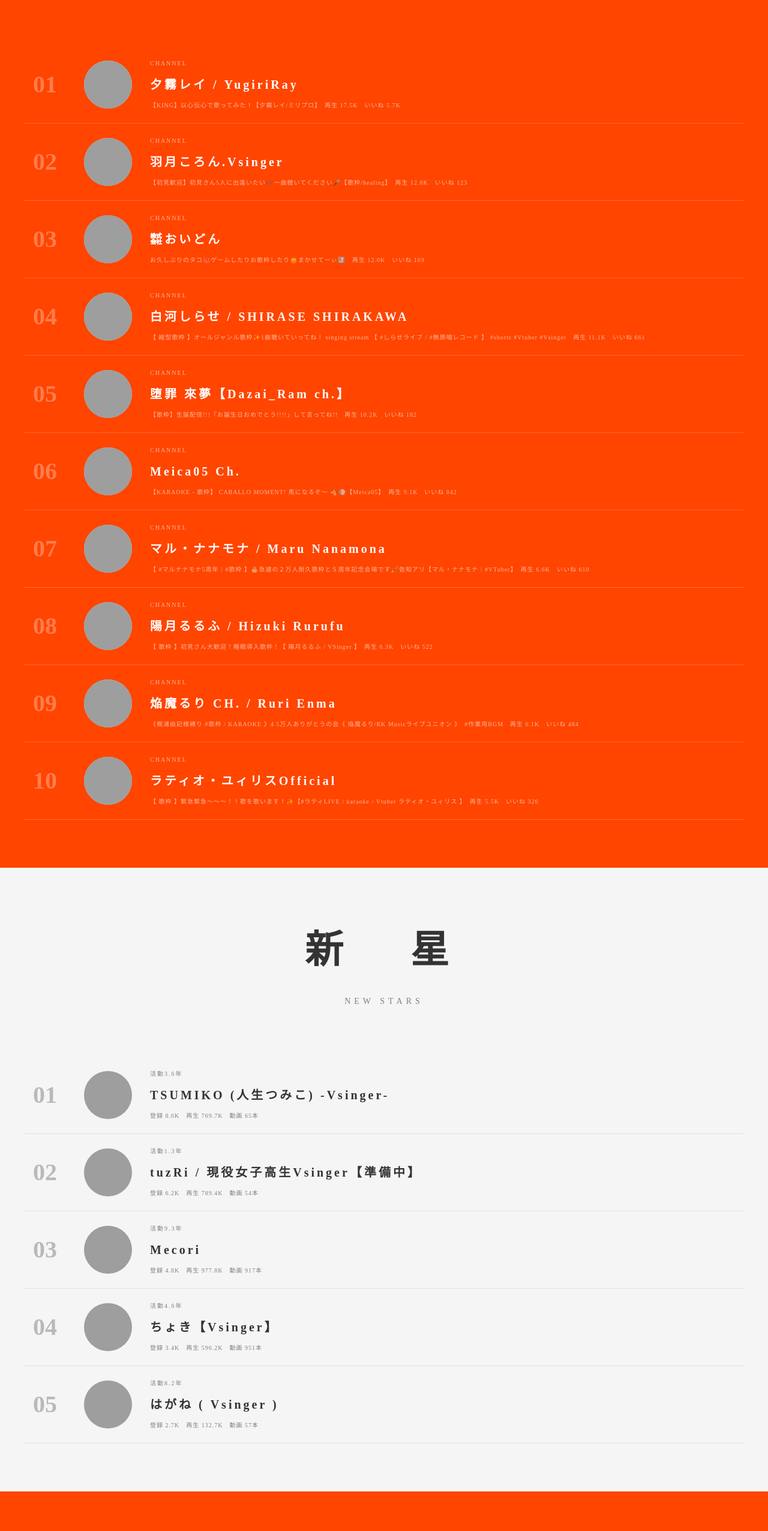
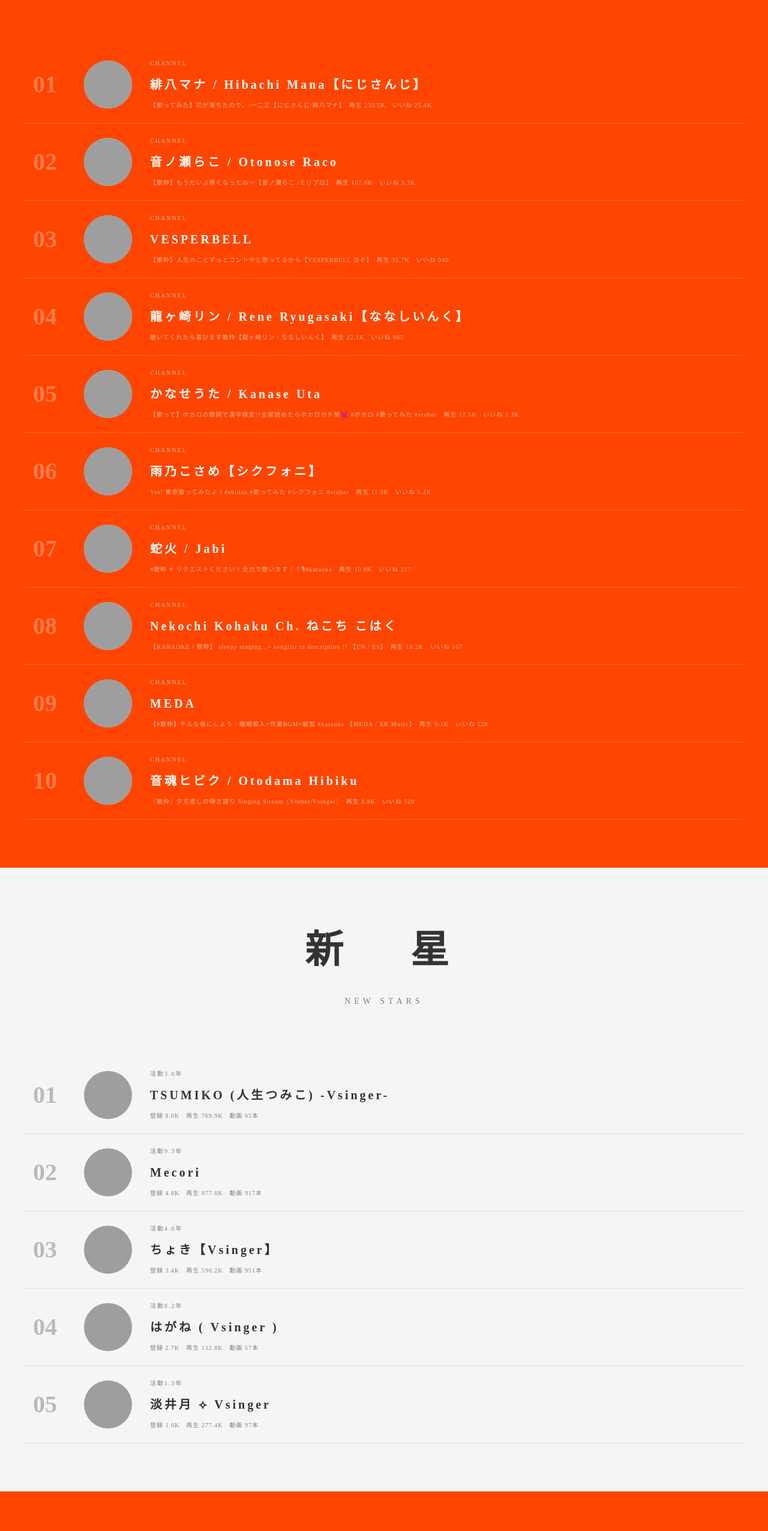
Before and after one commit to gppy312-wq/vsinger-chronicle, a plain HTML site: page index.html in a window 1280 px wide. Shown: the part 1407-3960 px from the top of the page at 60% size. Drawn offline with Linux system fonts and the light colour scheme; grey boxes are pictures that could not be loaded.

Commit message:
Update index.html with new articles and rankings

```diff
--- a/index.html
+++ b/index.html
@@ -639,123 +639,123 @@
                     <p class="section-subtitle">TODAY'S VOICE</p>
                 </div>
 
-    <a href="https://www.youtube.com/watch?v=86HfraHzFyw" target="_blank" rel="noopener noreferrer" class="rank-card">
+    <a href="https://www.youtube.com/watch?v=Ss_Jj35EG18" target="_blank" rel="noopener noreferrer" class="rank-card">
         <div class="rank-number">01</div>
         <div class="rank-avatar">
-            <img src="https://i.ytimg.com/vi/86HfraHzFyw/hqdefault.jpg" alt="夕霧レイ / YugiriRay（Vsinger）" loading="lazy">
+            <img src="https://i.ytimg.com/vi/Ss_Jj35EG18/hqdefault.jpg" alt="緋八マナ / Hibachi Mana【にじさんじ】（Vsinger）" loading="lazy">
         </div>
         <div class="rank-info">
             <div class="rank-channel">CHANNEL</div>
-            <div class="rank-title">夕霧レイ / YugiriRay</div>
-            <div class="rank-stats">【KING】以心伝心で歌ってみた！【夕霧レイ/ミリプロ】　再生 17.5K　いいね 5.7K</div>
+            <div class="rank-title">緋八マナ / Hibachi Mana【にじさんじ】</div>
+            <div class="rank-stats">【歌ってみた】花が落ちたので、/一二三【にじさんじ/緋八マナ】　再生 233.5K　いいね 25.4K</div>
         </div>
     </a>
 
-    <a href="https://www.youtube.com/watch?v=2TQKuDJx7LY" target="_blank" rel="noopener noreferrer" class="rank-card">
+    <a href="https://www.youtube.com/watch?v=wilgy3UkVvk" target="_blank" rel="noopener noreferrer" class="rank-card">
         <div class="rank-number">02</div>
         <div class="rank-avatar">
-            <img src="https://i.ytimg.com/vi/2TQKuDJx7LY/hqdefault.jpg" alt="羽月ころん.Vsinger（Vsinger）" loading="lazy">
+            <img src="https://i.ytimg.com/vi/wilgy3UkVvk/hqdefault.jpg" alt="音ノ瀬らこ / Otonose Raco（Vsinger）" loading="lazy">
         </div>
         <div class="rank-info">
             <div class="rank-channel">CHANNEL</div>
-            <div class="rank-title">羽月ころん.Vsinger</div>
-            <div class="rank-stats">【初見歓迎】初見さん5人に出逢いたい🎶一曲聴いてください🎤【歌枠/healing】　再生 12.8K　いいね 123</div>
+            <div class="rank-title">音ノ瀬らこ / Otonose Raco</div>
+            <div class="rank-stats">【歌枠】もうだいぶ寒くなったね～【音ノ瀬らこ /ミリプロ】　再生 107.0K　いいね 3.3K</div>
         </div>
     </a>
 
-    <a href="https://www.youtube.com/watch?v=1TWTxuylGEs" target="_blank" rel="noopener noreferrer" class="rank-card">
+    <a href="https://www.youtube.com/watch?v=nETj5srYeO0" target="_blank" rel="noopener noreferrer" class="rank-card">
         <div class="rank-number">03</div>
         <div class="rank-avatar">
-            <img src="https://i.ytimg.com/vi/1TWTxuylGEs/hqdefault.jpg" alt="㍿おいどん（Vsinger）" loading="lazy">
+            <img src="https://i.ytimg.com/vi/nETj5srYeO0/hqdefault.jpg" alt="VESPERBELL（Vsinger）" loading="lazy">
         </div>
         <div class="rank-info">
             <div class="rank-channel">CHANNEL</div>
-            <div class="rank-title">㍿おいどん</div>
-            <div class="rank-stats">お久しぶりのタコ🐙ゲームしたりお歌枠したり🙂‍↕️まかせてーぃ⤴️　再生 12.0K　いいね 169</div>
+            <div class="rank-title">VESPERBELL</div>
+            <div class="rank-stats">【歌枠】人生のことずっとコントやと思ってるから【VESPERBELL ヨミ】　再生 35.7K　いいね 940</div>
         </div>
     </a>
 
-    <a href="https://www.youtube.com/watch?v=av13n5KwGp4" target="_blank" rel="noopener noreferrer" class="rank-card">
+    <a href="https://www.youtube.com/watch?v=Vkc0MnxjKMs" target="_blank" rel="noopener noreferrer" class="rank-card">
         <div class="rank-number">04</div>
         <div class="rank-avatar">
-            <img src="https://i.ytimg.com/vi/av13n5KwGp4/hqdefault.jpg" alt="白河しらせ / SHIRASE SHIRAKAWA（Vsinger）" loading="lazy">
+            <img src="https://i.ytimg.com/vi/Vkc0MnxjKMs/hqdefault.jpg" alt="龍ヶ崎リン / Rene Ryugasaki【ななしいんく】（Vsinger）" loading="lazy">
         </div>
         <div class="rank-info">
             <div class="rank-channel">CHANNEL</div>
-            <div class="rank-title">白河しらせ / SHIRASE SHIRAKAWA</div>
-            <div class="rank-stats">【 縦型歌枠 】オールジャンル歌枠✨1曲聴いていってね！ singing stream 【 #しらせライブ / #無原唱レコード 】 #shorts #Vtuber #Vsinger　再生 11.1K　いいね 661</div>
+            <div class="rank-title">龍ヶ崎リン / Rene Ryugasaki【ななしいんく】</div>
+            <div class="rank-stats">聴いてくれたら喜びます歌枠【龍ヶ崎リン / ななしいんく】　再生 22.1K　いいね 985</div>
         </div>
     </a>
 
-    <a href="https://www.youtube.com/watch?v=6FSrwG1Fl_8" target="_blank" rel="noopener noreferrer" class="rank-card">
+    <a href="https://www.youtube.com/watch?v=ed5RGfp_wp4" target="_blank" rel="noopener noreferrer" class="rank-card">
         <div class="rank-number">05</div>
         <div class="rank-avatar">
-            <img src="https://i.ytimg.com/vi/6FSrwG1Fl_8/hqdefault.jpg" alt="堕罪 來夢【Dazai_Ram ch.】（Vsinger）" loading="lazy">
+            <img src="https://i.ytimg.com/vi/ed5RGfp_wp4/hqdefault.jpg" alt="かなせうた / Kanase Uta（Vsinger）" loading="lazy">
         </div>
         <div class="rank-info">
             <div class="rank-channel">CHANNEL</div>
-            <div class="rank-title">堕罪 來夢【Dazai_Ram ch.】</div>
-            <div class="rank-stats">【歌枠】生誕配信!!!「お誕生日おめでとう!!!!」して言ってね!!　再生 10.2K　いいね 182</div>
+            <div class="rank-title">かなせうた / Kanase Uta</div>
+            <div class="rank-stats">【歌って】ボカロの歌詞で漢字検定!?全部読めたらボカロガチ勢😈 #ボカロ #歌ってみた #vtuber　再生 17.5K　いいね 1.3K</div>
         </div>
     </a>
 
-    <a href="https://www.youtube.com/watch?v=iv0LO_2W7FY" target="_blank" rel="noopener noreferrer" class="rank-card">
+    <a href="https://www.youtube.com/watch?v=Wi0bPUSBlBA" target="_blank" rel="noopener noreferrer" class="rank-card">
         <div class="rank-number">06</div>
         <div class="rank-avatar">
-            <img src="https://i.ytimg.com/vi/iv0LO_2W7FY/hqdefault.jpg" alt="Meica05 Ch.（Vsinger）" loading="lazy">
+            <img src="https://i.ytimg.com/vi/Wi0bPUSBlBA/hqdefault.jpg" alt="雨乃こさめ【シクフォニ】（Vsinger）" loading="lazy">
         </div>
         <div class="rank-info">
             <div class="rank-channel">CHANNEL</div>
-            <div class="rank-title">Meica05 Ch.</div>
-            <div class="rank-stats">【KARAOKE - 歌枠】 CABALLO MOMENT! 馬になるぞ～ 🐴💨【Meica05】　再生 9.1K　いいね 842</div>
+            <div class="rank-title">雨乃こさめ【シクフォニ】</div>
+            <div class="rank-stats">Yes! 東京歌ってみたよ！#ebidan #歌ってみた #シクフォニ #vtuber　再生 11.9K　いいね 5.2K</div>
         </div>
     </a>
 
-    <a href="https://www.youtube.com/watch?v=vs9hhIXch2U" target="_blank" rel="noopener noreferrer" class="rank-card">
+    <a href="https://www.youtube.com/watch?v=56CrOhUnvfE" target="_blank" rel="noopener noreferrer" class="rank-card">
         <div class="rank-number">07</div>
         <div class="rank-avatar">
-            <img src="https://i.ytimg.com/vi/vs9hhIXch2U/hqdefault.jpg" alt="マル・ナナモナ / Maru Nanamona（Vsinger）" loading="lazy">
+            <img src="https://i.ytimg.com/vi/56CrOhUnvfE/hqdefault.jpg" alt="蛇火 / Jabi（Vsinger）" loading="lazy">
         </div>
         <div class="rank-info">
             <div class="rank-channel">CHANNEL</div>
-            <div class="rank-title">マル・ナナモナ / Maru Nanamona</div>
-            <div class="rank-stats">【 #マルナナモナ5周年｜#歌枠  】🎂急遽の２万人耐久歌枠と５周年記念会場です🎉告知アリ【マル・ナナモナ｜#VTuber】　再生 6.6K　いいね 610</div>
+            <div class="rank-title">蛇火 / Jabi</div>
+            <div class="rank-stats">#歌枠  ♰ リクエストください！全力で歌います！！🎙#karaoke　再生 10.8K　いいね 217</div>
         </div>
     </a>
 
-    <a href="https://www.youtube.com/watch?v=hDFqT9scZoY" target="_blank" rel="noopener noreferrer" class="rank-card">
+    <a href="https://www.youtube.com/watch?v=PFH2O7jFRVs" target="_blank" rel="noopener noreferrer" class="rank-card">
         <div class="rank-number">08</div>
         <div class="rank-avatar">
-            <img src="https://i.ytimg.com/vi/hDFqT9scZoY/hqdefault.jpg" alt="陽月るるふ / Hizuki Rurufu（Vsinger）" loading="lazy">
+            <img src="https://i.ytimg.com/vi/PFH2O7jFRVs/hqdefault.jpg" alt="Nekochi Kohaku Ch. ねこち こはく（Vsinger）" loading="lazy">
         </div>
         <div class="rank-info">
             <div class="rank-channel">CHANNEL</div>
-            <div class="rank-title">陽月るるふ / Hizuki Rurufu</div>
-            <div class="rank-stats">【 歌枠 】初見さん大歓迎！睡眠導入歌枠！【 陽月るるふ / VSinger 】　再生 6.3K　いいね 522</div>
+            <div class="rank-title">Nekochi Kohaku Ch. ねこち こはく</div>
+            <div class="rank-stats">【KARAOKE / 歌枠】 sleepy singing...~ songlist in description !! 【EN / ES】　再生 10.2K　いいね 167</div>
         </div>
     </a>
 
-    <a href="https://www.youtube.com/watch?v=IEeZdyfleC4" target="_blank" rel="noopener noreferrer" class="rank-card">
+    <a href="https://www.youtube.com/watch?v=7lBUUHm6PMI" target="_blank" rel="noopener noreferrer" class="rank-card">
         <div class="rank-number">09</div>
         <div class="rank-avatar">
-            <img src="https://i.ytimg.com/vi/IEeZdyfleC4/hqdefault.jpg" alt="焔魔るり CH. / Ruri Enma（Vsinger）" loading="lazy">
+            <img src="https://i.ytimg.com/vi/7lBUUHm6PMI/hqdefault.jpg" alt="MEDA（Vsinger）" loading="lazy">
         </div>
         <div class="rank-info">
             <div class="rank-channel">CHANNEL</div>
-            <div class="rank-title">焔魔るり CH. / Ruri Enma</div>
-            <div class="rank-stats">《梶浦由記様縛り #歌枠 / KARAOKE 》4.5万人ありがとうの会《 焔魔るり/RK Musicライブユニオン 》　#作業用BGM　再生 6.1K　いいね 484</div>
+            <div class="rank-title">MEDA</div>
+            <div class="rank-stats">【#歌枠】チルな夜にしよう┆睡眠導入×作業BGM×縦型 #karaoke 【MEDA / RK Music】　再生 9.1K　いいね 528</div>
         </div>
     </a>
 
-    <a href="https://www.youtube.com/watch?v=mrssFvLQy9s" target="_blank" rel="noopener noreferrer" class="rank-card">
+    <a href="https://www.youtube.com/watch?v=jBuoqeSm5ps" target="_blank" rel="noopener noreferrer" class="rank-card">
         <div class="rank-number">10</div>
         <div class="rank-avatar">
-            <img src="https://i.ytimg.com/vi/mrssFvLQy9s/hqdefault.jpg" alt="ラティオ・ユィリスOfficial（Vsinger）" loading="lazy">
+            <img src="https://i.ytimg.com/vi/jBuoqeSm5ps/hqdefault.jpg" alt="音魂ヒビク / Otodama Hibiku（Vsinger）" loading="lazy">
         </div>
         <div class="rank-info">
             <div class="rank-channel">CHANNEL</div>
-            <div class="rank-title">ラティオ・ユィリスOfficial</div>
-            <div class="rank-stats">【 歌枠 】緊急緊急～～～！！歌を歌います！✨【#ラティLIVE / karaoke / Vtuber ラティオ・ユィリス 】　再生 5.5K　いいね 326</div>
+            <div class="rank-title">音魂ヒビク / Otodama Hibiku</div>
+            <div class="rank-stats">〖歌枠〗夕方癒しの弾き語り Singing Stream〖Vtuber/Vsinger〗　再生 8.8K　いいね 520</div>
         </div>
     </a>
             </div>
@@ -776,24 +776,12 @@
         <div class="rank-info">
             <div class="rank-channel">活動3.6年</div>
             <div class="rank-title">TSUMIKO (人生つみこ) -Vsinger-</div>
-            <div class="rank-stats">登録 8.6K　再生 769.7K　動画 65本</div>
-        </div>
-    </a>
-
-    <a href="https://www.youtube.com/channel/UCltna3gCgTktjuFJOLJKkjg" target="_blank" rel="noopener noreferrer" class="rank-card">
-        <div class="rank-number">02</div>
-        <div class="rank-avatar">
-            <img src="https://yt3.ggpht.com/RgVm6j_7Az7pDX_iPF6oL6vklTiPAokUHXezPJyHJbikVxFaFzFnLrU_agGtgNdodGwqdB_eQw=s800-c-k-c0x00ffffff-no-rj" alt="tuzRi / 現役女子高生Vsinger【準備中】（Vsinger）" loading="lazy">
-        </div>
-        <div class="rank-info">
-            <div class="rank-channel">活動1.3年</div>
-            <div class="rank-title">tuzRi / 現役女子高生Vsinger【準備中】</div>
-            <div class="rank-stats">登録 6.2K　再生 789.4K　動画 54本</div>
+            <div class="rank-stats">登録 8.6K　再生 769.9K　動画 65本</div>
         </div>
     </a>
 
     <a href="https://www.youtube.com/channel/UC45jQFgrO-4_wROKQEChGlA" target="_blank" rel="noopener noreferrer" class="rank-card">
-        <div class="rank-number">03</div>
+        <div class="rank-number">02</div>
         <div class="rank-avatar">
             <img src="https://yt3.ggpht.com/H1kWaU2SYCWFx84Zx_g-tAOdzanJP3n4kRNT38LS5WNdv6CwTntBMKxYvDRiG5OpUSyV6SSi=s800-c-k-c0x00ffffff-no-rj" alt="Mecori（Vsinger）" loading="lazy">
         </div>
@@ -805,7 +793,7 @@
     </a>
 
     <a href="https://www.youtube.com/channel/UC2QWKdA2qTb2W6JWaTAN2GA" target="_blank" rel="noopener noreferrer" class="rank-card">
-        <div class="rank-number">04</div>
+        <div class="rank-number">03</div>
         <div class="rank-avatar">
             <img src="https://yt3.ggpht.com/LCJMcuylkU48kE0PwJkt-bUaM0fzG9HIK3e2R_3Ek5aWvIFHELnmLW50CwX6_22mNN3ko6ED=s800-c-k-c0x00ffffff-no-rj" alt="ちょき【Vsinger】（Vsinger）" loading="lazy">
         </div>
@@ -817,14 +805,26 @@
     </a>
 
     <a href="https://www.youtube.com/channel/UCTqyZRNC2W4yN0lF3esFIFw" target="_blank" rel="noopener noreferrer" class="rank-card">
-        <div class="rank-number">05</div>
+        <div class="rank-number">04</div>
         <div class="rank-avatar">
             <img src="https://yt3.ggpht.com/K0ha02V65oh_AQQuXiWGj_EkkqMxJ7e_vO-xC5qZGbngzBLG8wfcl_VKVbK4yCki3vMFYk-HBw8=s800-c-k-c0x00ffffff-no-rj" alt="はがね ( Vsinger )（Vsinger）" loading="lazy">
         </div>
         <div class="rank-info">
             <div class="rank-channel">活動8.2年</div>
             <div class="rank-title">はがね ( Vsinger )</div>
-            <div class="rank-stats">登録 2.7K　再生 132.7K　動画 57本</div>
+            <div class="rank-stats">登録 2.7K　再生 132.8K　動画 57本</div>
+        </div>
+    </a>
+
+    <a href="https://www.youtube.com/channel/UCBtFLCmpM5zYtWVpfl74xZw" target="_blank" rel="noopener noreferrer" class="rank-card">
+        <div class="rank-number">05</div>
+        <div class="rank-avatar">
+            <img src="https://yt3.ggpht.com/7XwLozMcoZC2u1U6LdFAMJM5MpEaHA1d1NZ0RHR6jlRTl0Mckkt9QNdYKmzun4MvKaT3zpUH=s800-c-k-c0x00ffffff-no-rj" alt="淡井月 ⟡ Vsinger（Vsinger）" loading="lazy">
+        </div>
+        <div class="rank-info">
+            <div class="rank-channel">活動1.3年</div>
+            <div class="rank-title">淡井月 ⟡ Vsinger</div>
+            <div class="rank-stats">登録 1.6K　再生 277.4K　動画 97本</div>
         </div>
     </a>
             </div>
@@ -845,7 +845,7 @@
         <div class="rank-info">
             <div class="rank-channel">最新動画</div>
             <div class="rank-title">YOSHIKA⁂Ch. </div>
-            <div class="rank-stats">【#歌枠 】初見さん大歓迎！1曲聞いてって～！  #shorts  #vtuber  #vsinger　再生 87.8K</div>
+            <div class="rank-stats">【#歌枠 】初見さん大歓迎！1曲聞いてって～！  #shorts  #vtuber  #vsinger　再生 87.3K</div>
         </div>
     </a>
 
@@ -861,39 +861,39 @@
         </div>
     </a>
 
-    <a href="https://www.youtube.com/watch?v=Tav1V21kvMA" target="_blank" rel="noopener noreferrer" class="rank-card">
+    <a href="https://www.youtube.com/watch?v=O9SMIpPDtZ8" target="_blank" rel="noopener noreferrer" class="rank-card">
         <div class="rank-number">03</div>
-        <div class="rank-avatar">
-            <img src="https://yt3.ggpht.com/9dSKdvi35e8yp7IC_dON49BavX7wEObavb8k1N-DV_OZm4HsG-OwqFvWoM3Tf4tyS6sDdc3r=s800-c-k-c0x00ffffff-no-rj" alt="アエギス / Aegis Channel【音大首席オペラVsinger】（Vsinger）" loading="lazy">
-        </div>
-        <div class="rank-info">
-            <div class="rank-channel">最新動画</div>
-            <div class="rank-title">アエギス / Aegis Channel【音大首席オペラVsinger】</div>
-            <div class="rank-stats">音大首席オペラVsingerは儚いだろ【七天八十院アエギス】 #新人vtuber #shorts　再生 50.6K</div>
-        </div>
-    </a>
-
-    <a href="https://www.youtube.com/watch?v=O9SMIpPDtZ8" target="_blank" rel="noopener noreferrer" class="rank-card">
-        <div class="rank-number">04</div>
         <div class="rank-avatar">
             <img src="https://yt3.ggpht.com/ymChtcofgCwh88NmGi8nhRX9xoOagM9eXY762EldU5JHb_mPz34Og6sA_OXg2vHI-5QiuxRr4Q=s800-c-k-c0x00ffffff-no-rj" alt="shin（Vsinger）" loading="lazy">
         </div>
         <div class="rank-info">
             <div class="rank-channel">最新動画</div>
             <div class="rank-title">shin</div>
-            <div class="rank-stats">【#歌枠】新衣装で歌枠！ #うたうよしん #karaoke  #vsinger　再生 25.4K</div>
+            <div class="rank-stats">【#歌枠】新衣装で歌枠！ #うたうよしん #karaoke  #vsinger　再生 24.3K</div>
         </div>
     </a>
 
-    <a href="https://www.youtube.com/watch?v=RO6UTvSi07k" target="_blank" rel="noopener noreferrer" class="rank-card">
-        <div class="rank-number">05</div>
+    <a href="https://www.youtube.com/watch?v=efVDus4cNjk" target="_blank" rel="noopener noreferrer" class="rank-card">
+        <div class="rank-number">04</div>
         <div class="rank-avatar">
-            <img src="https://yt3.ggpht.com/05rQUAr9zSFin0rbtoeazMFe5zzJsUfwOksay0tS6-ySgH-YKBlge4ZD8zQSkBv2wg8vSdgU2g=s800-c-k-c0x00ffffff-no-rj" alt="HACHI（Vsinger）" loading="lazy">
+            <img src="https://yt3.ggpht.com/VVnasuGhYaHjLQvAb2HvgOpOeKHBLWDOcIbHDKvh90J2Pjh5IQDagJPhXe7fGxikskEnqPrE=s800-c-k-c0x00ffffff-no-rj" alt="れの / Reno（Vsinger）" loading="lazy">
         </div>
         <div class="rank-info">
             <div class="rank-channel">最新動画</div>
-            <div class="rank-title">HACHI</div>
-            <div class="rank-stats">【めっちゃカメレオン】 みんなでガチかくれんぼするぞ！！！！！【HACHI視点】　再生 12.6K</div>
+            <div class="rank-title">れの / Reno</div>
+            <div class="rank-stats">【好き♡】歌詞に「好き」が入るボカロメドレー　🎀　#新人vtuber　再生 14.7K</div>
+        </div>
+    </a>
+
+    <a href="https://www.youtube.com/watch?v=D4DLWUgbQvA" target="_blank" rel="noopener noreferrer" class="rank-card">
+        <div class="rank-number">05</div>
+        <div class="rank-avatar">
+            <img src="https://yt3.ggpht.com/q4fS2xSPq-fOTGCMo7L7RW6H2z08fTQQgofTxD_qrIm9YtabJDEvUqOm-VTplt2qkvWXS5K_PA=s800-c-k-c0x00ffffff-no-rj" alt="TSUMIKO (人生つみこ) -Vsinger-（Vsinger）" loading="lazy">
+        </div>
+        <div class="rank-info">
+            <div class="rank-channel">最新動画</div>
+            <div class="rank-title">TSUMIKO (人生つみこ) -Vsinger-</div>
+            <div class="rank-stats">低音声の女の KING 聴いてほしい🫶 #歌ってみた #vtuber #人生つみこ　再生 12.5K</div>
         </div>
     </a>
             </div>
```
